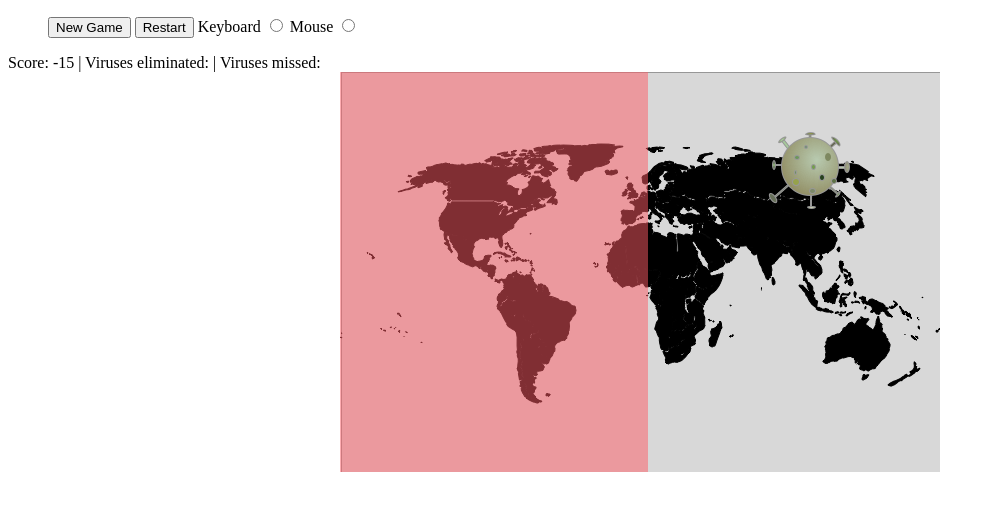
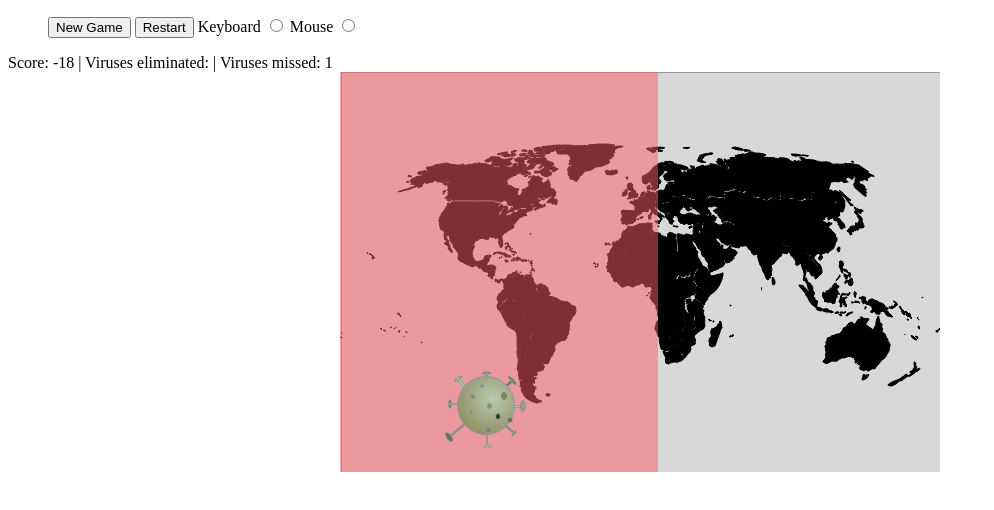
Before and after one commit to kopemar/corona-shooter, a plain HTML site: page index.html in a window 1280 px wide. Both pictures are taken after a click on the button "Restart". Shown: the whole page, without its empty margins (0-994 px from the left). Drawn offline with Linux system fonts and the light colour scheme.

Commit message:
Add timeouts

```diff
--- a/game.js
+++ b/game.js
@@ -2,13 +2,18 @@ const restartButton = document.getElementById("restart");
 const gameOverBox = document.getElementById("game_over_box");
 const playground = document.getElementById("playground");
 const scoreField = document.getElementById("score");
+const missedField = document.getElementById("viruses_missed");
+const eliminatedField = document.getElementById("viruses_eliminated");
+const scoreIndicator = document.getElementById("score_indicator");
 
 class Game {
 
     constructor() {
         this.score = 0;
         this.opponent = 300;
-        this.scoreIndicator = document.getElementById("score_indicator");
+        scoreIndicator.style.width = `${this.opponent}px`;
+        this.missed = 0;
+        this.eliminated = 0;
     }
 
     start() {
@@ -16,48 +21,80 @@ class Game {
         this.showNewVirus();
     }
 
+    automaticallyAdd() {
+        if (game.opponent <= 600) {
+            game.addScore(-1);
+        }
+        else {
+            gameOverBox.style.visibility = 'visible';
+            clearInterval(this.interval)
+        }
+    }
+
     run() {
-        this.interval = setInterval('automaticallyAdd()', 500);
+        this.interval = setInterval(() => {
+            this.automaticallyAdd();
+        }, 350);
     }
 
     showNewVirus() {
-        const virus = document.createElement('div');
+        let virus = document.createElement('div');
         virus.classList.add("virus");
+        virus.style.top = `${Game.getRandomNumber(323)}px`;
+        virus.style.right = `${Game.getRandomNumber(518)}px`;
         playground.appendChild(virus);
-        virus.addEventListener('click', function () {
-            game.addScore(20)
-        })
 
+        let timeout = setTimeout(() => {
+            this.onVirusMissed(virus);
+        }, 1000);
+
+        virus.addEventListener('click', () => {
+                this.onVirusEliminated(virus);
+                clearTimeout(timeout);
+            }
+        );
+
+        this.newVirusTimeout = setTimeout(() => {
+            this.showNewVirus()
+        }, 2000)
+    }
+
+    onVirusMissed(virus) {
+        this.addScore(-20);
+        playground.removeChild(virus);
+        this.missed++;
+        missedField.innerText = this.missed;
+    }
+
+    onVirusEliminated(virus) {
+        this.addScore(30);
+        playground.removeChild(virus);
+        this.eliminated++;
+        eliminatedField.innerText = this.eliminated;
     }
 
     addScore(amount) {
         this.score += amount;
-        this.opponent -= amount / 2;
+        this.opponent -= amount;
         scoreField.innerText = this.score;
-        this.scoreIndicator.style.width = `${this.opponent}px`;
+        scoreIndicator.style.width = `${this.opponent}px`;
         if (this.opponent <= 0) {
             clearInterval(this.interval);
+            clearTimeout(this.newVirusTimeout);
+            scoreIndicator.style.width = '0px';
             alert("You won!");
         }
     }
+
+    static getRandomNumber(ceil) {
+        return Math.round(Math.random() * ceil);
+    }
 }
 
-function automaticallyAdd() {
-    // alert("Interval is over");
-    game.addScore(-5);
-    if (game.opponent <= 600) {
+let game;
 
-    }
-    else {
-        gameOverBox.style.visibility = 'visible';
-        clearInterval(game.interval)
-    }
-
-}
-
-let game = new Game();
-
-restartButton.addEventListener('click', function () {
+restartButton.addEventListener('click', () => {
+    game = new Game();
     game.start();
-    game.addScore(10)
+    game.addScore(10);
 });
--- a/style.css
+++ b/style.css
@@ -35,7 +35,5 @@
     width: 82px;
     height: 77px;
     position: absolute;
-    top: 60px;
-    right: 90px;
     background: url("asset/virus.png");
 }
```
